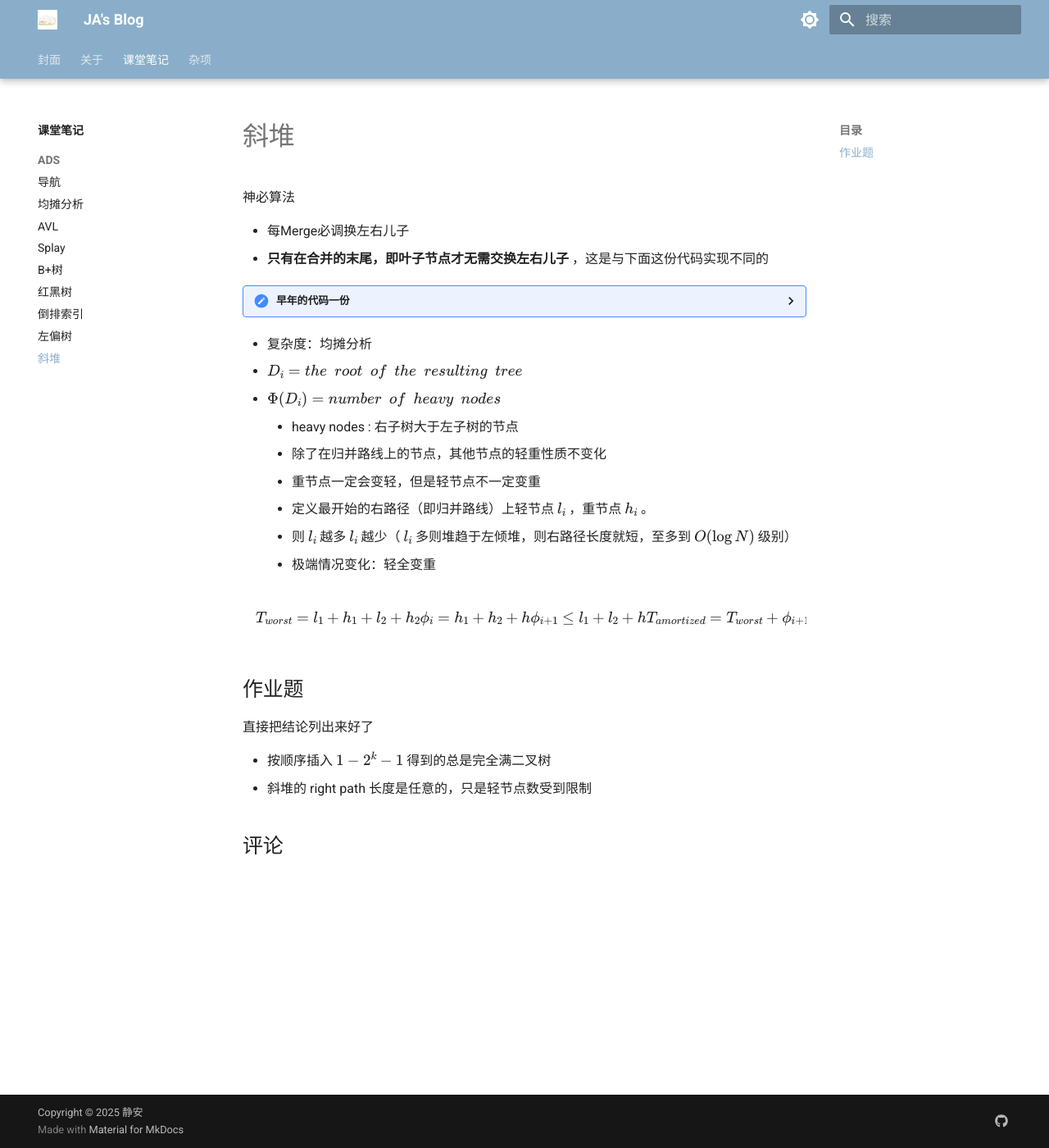
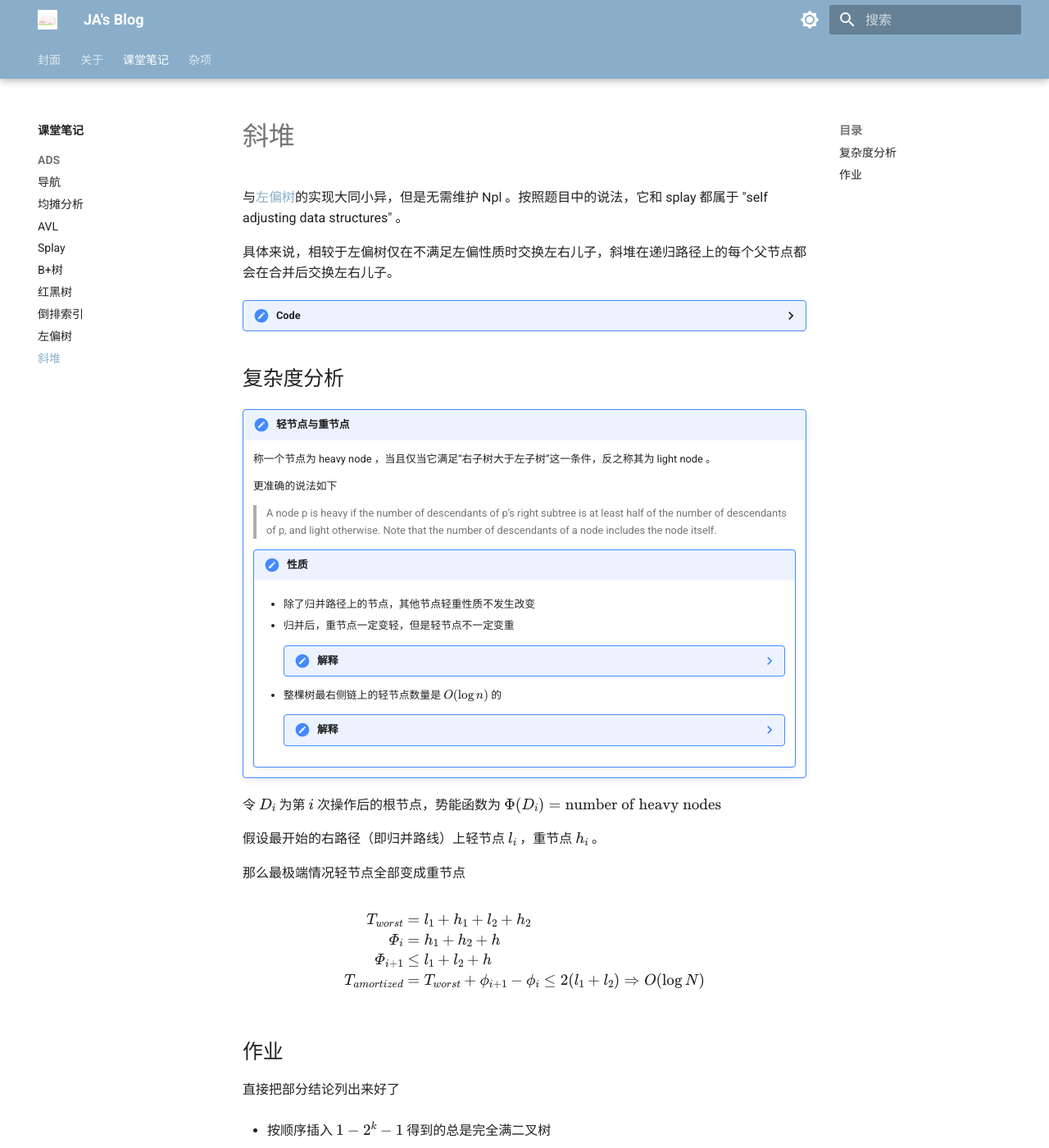
Before and after one commit to JA101617/JA101617.github.io, an MkDocs documentation site: the page built from docs/Note/ADS/08-SkewHeap.md, in a window 1280 px wide and 1400 px high. Shown: the whole window at 82% size. Built offline with MkDocs 1.6.1 and Material for MkDocs 9.7.7, drawn with Linux system fonts in a browser that asks for light colours; comment, search, counter and statistics services are not loaded.

````diff
--- a/docs/Note/ADS/08-SkewHeap.md
+++ b/docs/Note/ADS/08-SkewHeap.md
@@ -3,14 +3,13 @@ comments: true
 ---
 # 斜堆 {#斜堆}
 
-神必算法
+与[左偏树](https://ja101617.github.io/Note/ADS/07-Leftist/)的实现大同小异，但是无需维护 Npl 。按照题目中的说法，它和 splay 都属于 "self adjusting data structures" 。
 
-- 每Merge必调换左右儿子
-- **只有在合并的末尾，即叶子节点才无需交换左右儿子** ，这是与下面这份代码实现不同的
+具体来说，相较于左偏树仅在不满足左偏性质时交换左右儿子，斜堆在递归路径上的每个父节点都会在合并后交换左右儿子。
 
-<details>
-	<summary>早年的代码一份</summary>
-	<pre><code>
+??? code
+    ```cpp
+    //实现细节上可能与老师有点差异？
     newnode(int v){//返回节点编号
     	int x=++cnt;
     	val[x]=v,ls[x]=rs[x]=0;
@@ -23,31 +22,59 @@ comments: true
         swap(ls[a],rs[a]);
         return a;
     }
-  </code></pre>
-</details>
+    ```
 
+## 复杂度分析 {#复杂度分析}
 
+!!! definition "轻节点与重节点"
+    称一个节点为 heavy node ，当且仅当它满足“右子树大于左子树”这一条件，反之称其为 light node 。
 
-- 复杂度：均摊分析
-  - $D_i = the\ \ root\ \ of\ \ the\ \ resulting\ \ tree$
-  - $\Phi (D_i) = number\ \  of\ \ heavy\ \ nodes$
-    - heavy nodes :  右子树大于左子树的节点
-    - 除了在归并路线上的节点，其他节点的轻重性质不变化
-      - 重节点一定会变轻，但是轻节点不一定变重
-    - 定义最开始的右路径（即归并路线）上轻节点 $l_i$ ，重节点 $h_i$ 。
-      - 则 $l_i$ 越多 $l_i$ 越少（ $l_i$ 多则堆趋于左倾堆，则右路径长度就短，至多到 $O(\log N)$ 级别）
-    - 极端情况变化：轻全变重
+    更准确的说法如下
+
+    > A node p is heavy if the number of descendants of p’s right subtree is at least half of the number of descendants of p, and light otherwise. Note that the number of descendants of a node includes the node itself.
+
+    !!! note "性质"
+        - 除了归并路径上的节点，其他节点轻重性质不发生改变
+
+        - 归并后，重节点一定变轻，但是轻节点不一定变重
+
+            ??? note "解释"
+                因为整个归并路径上的节点的右子树大小必然增加，然后进行左右交换。
+
+                原来右子树就比左子树大的重节点在右子树大小增加后此关系不改变，因此交换左右子树后必然左子树更大，
+
+                然而轻节点就不一定，要视 merge 的树的大小决定。
+
+        - 整棵树最右侧链上的轻节点数量是 $O(\log{n})$ 的
+
+            ??? note "解释"
+                当这条链上的轻节点数量越多，那么树的结构就越趋近于左偏树，并导致这条链的长度越短，最终整条链长度达到 $O(\log{n})$
+
+令 $D_i$ 为第 $i$ 次操作后的根节点，势能函数为 $\Phi (D_i) = \text{number of heavy nodes}$
+
+假设最开始的右路径（即归并路线）上轻节点 $l_i$ ，重节点 $h_i$ 。
+
+那么最极端情况轻节点全部变成重节点
 
 $$
-T_{worst}=l_1+h_1+l_2+h_2\\
-\phi_i = h_1+h_2+h\\
-\phi_{i+1} \le l_1+l_2+h\\
-T_{amortized} = T_{worst}+\phi_{i+1}-\phi_i\le 2(l_1+l_2) \Rightarrow O(\log N)
+\begin{aligned}
+T_{worst}&=l_1+h_1+l_2+h_2\\
+\varPhi_i &= h_1+h_2+h\\
+\varPhi_{i+1} &\le l_1+l_2+h\\
+T_{amortized} &= T_{worst}+\phi_{i+1}-\phi_i\le 2(l_1+l_2) \Rightarrow O(\log N)
+\end{aligned}
 $$
 
-## 作业题 {#作业}
+## 作业 {#作业}
 
-直接把结论列出来好了
+直接把部分结论列出来好了
 
 - 按顺序插入 $1-2^k-1$ 得到的总是完全满二叉树
+
 - 斜堆的 right path 长度是任意的，只是轻节点数受到限制
+
+??? note "斜堆合并"
+    ![T1](/img/ads/skewHW-T1.png)
+
+    ??? note "Answer"
+        A
````
Also changed, not shown: docs/Note/ADS/01-Amortized-Analysis.md (+1 -1 lines), docs/Note/ADS/02-AVL.md (+1 -1 lines), docs/Note/ADS/image.png (added), docs/img/ads/skewHW-T1.png (added).
